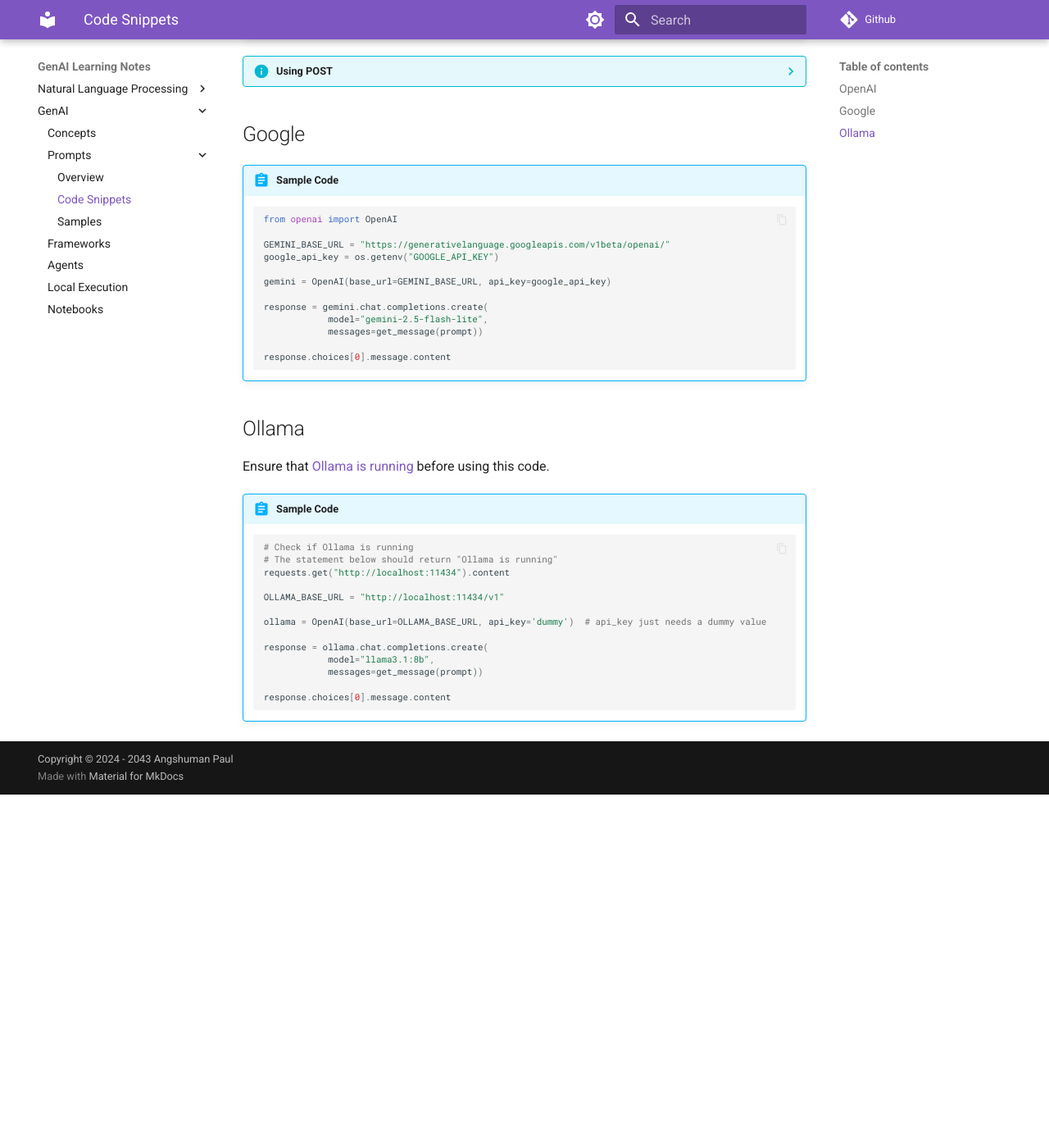
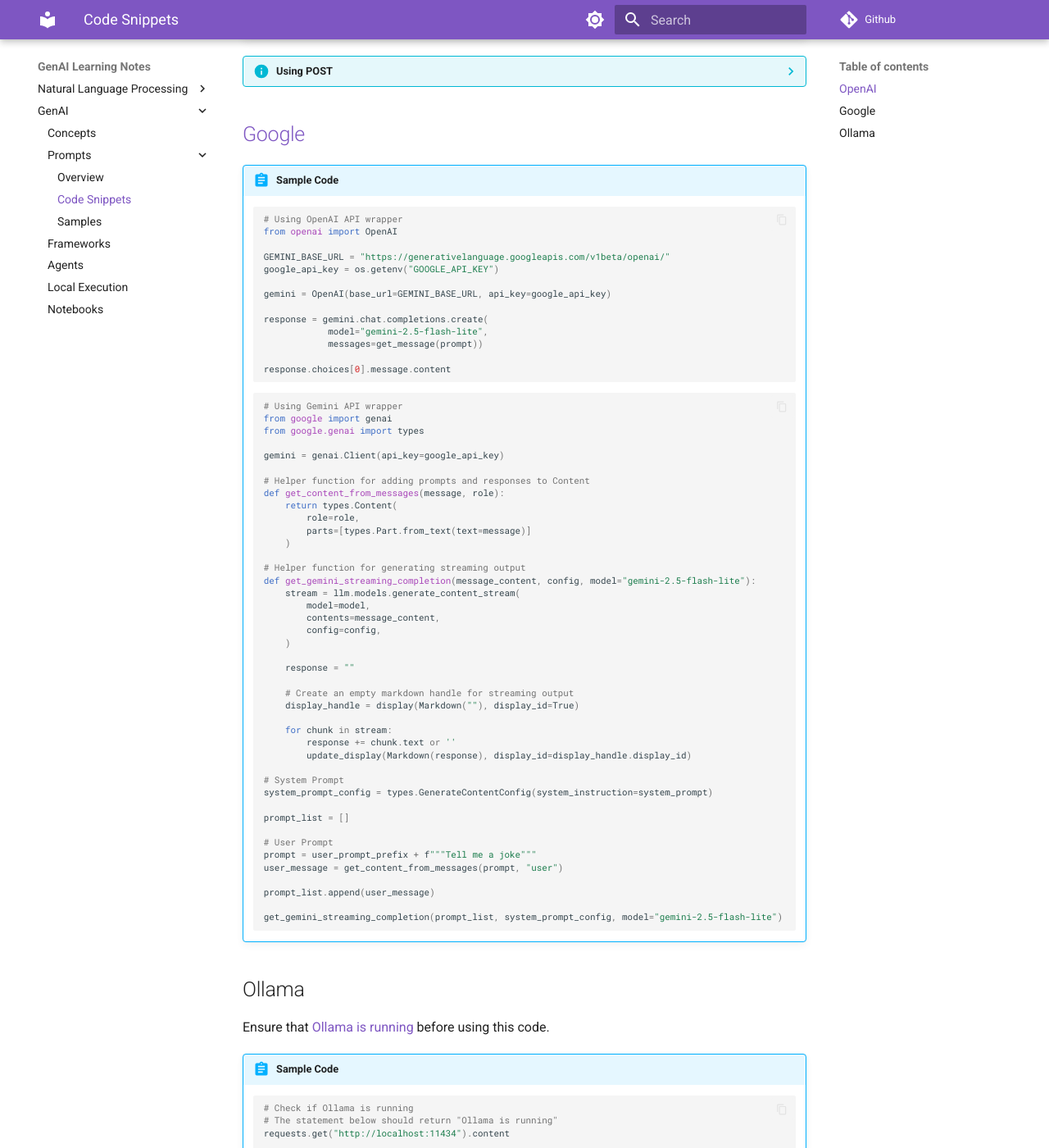
Before and after one commit to paulang1807/learn-genai, an MkDocs documentation site: the page built from docs/prompt-code.md, in a window 1280 px wide and 1400 px high, scrolled down 1251 px. Shown: the whole window at 82% size. Built offline with MkDocs 1.6.1 and Material for MkDocs 9.7.7, drawn with Linux system fonts in a browser that asks for light colours; comment, search, counter and statistics services are not loaded; before the commit the page ends 2220 px from its top, so only the background shows below that.

Commit message:
add gemini api example

````diff
--- a/docs/prompt-code.md
+++ b/docs/prompt-code.md
@@ -91,9 +91,10 @@
     print(prompt_response)
     ```
 
-## Google
+## [Google](https://colab.research.google.com/drive/1aCKnhpmU3y2btDcp9V7jVq0GM8hTe-2d#scrollTo=ml6va219X85-)
 !!! abstract "Sample Code"
     ```python
+    # Using OpenAI API wrapper
     from openai import OpenAI
 
     GEMINI_BASE_URL = "https://generativelanguage.googleapis.com/v1beta/openai/"
@@ -106,6 +107,51 @@
                 messages=get_message(prompt))
 
     response.choices[0].message.content
+    ```
+
+    ```python
+    # Using Gemini API wrapper
+    from google import genai
+    from google.genai import types
+
+    gemini = genai.Client(api_key=google_api_key)
+
+    # Helper function for adding prompts and responses to Content
+    def get_content_from_messages(message, role):
+        return types.Content(
+            role=role,
+            parts=[types.Part.from_text(text=message)]
+        )
+
+    # Helper function for generating streaming output
+    def get_gemini_streaming_completion(message_content, config, model="gemini-2.5-flash-lite"):
+        stream = llm.models.generate_content_stream(
+            model=model,
+            contents=message_content,
+            config=config,
+        )
+
+        response = ""
+
+        # Create an empty markdown handle for streaming output
+        display_handle = display(Markdown(""), display_id=True)
+
+        for chunk in stream:
+            response += chunk.text or ''
+            update_display(Markdown(response), display_id=display_handle.display_id)
+
+    # System Prompt
+    system_prompt_config = types.GenerateContentConfig(system_instruction=system_prompt)
+
+    prompt_list = []
+
+    # User Prompt
+    prompt = user_prompt_prefix + f"""Tell me a joke"""
+    user_message = get_content_from_messages(prompt, "user")
+
+    prompt_list.append(user_message)
+
+    get_gemini_streaming_completion(prompt_list, system_prompt_config, model="gemini-2.5-flash-lite")
     ```
 
 ## Ollama
````
Also changed, not shown: README.md (+7 -0 lines), docs/nlp.md (+3 -3 lines).
